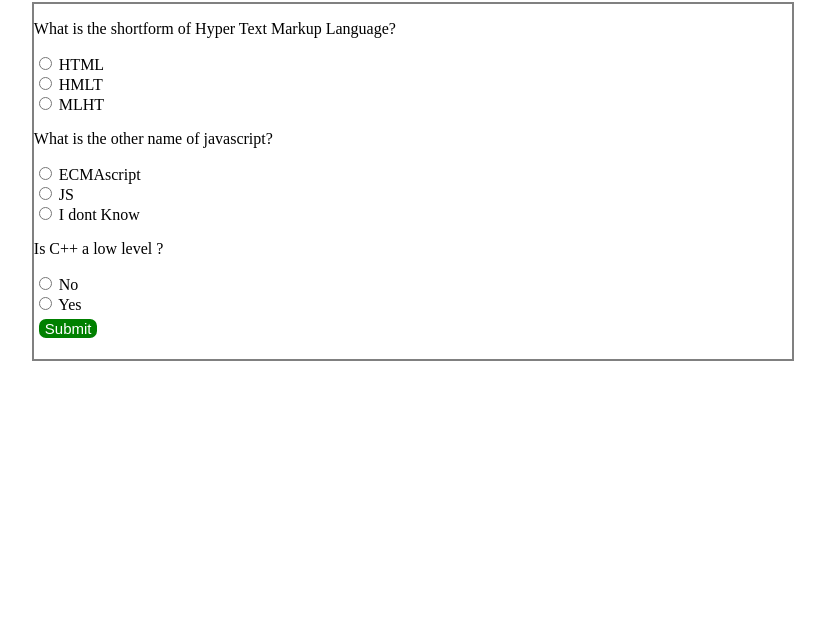
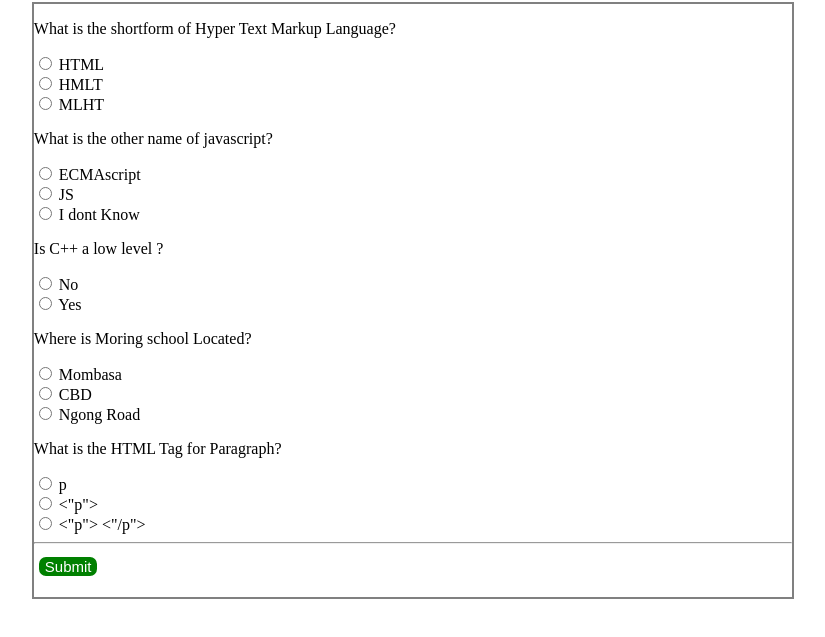
Before and after one commit to kennbeckloff/quiz-test, a plain HTML site: page index.html in a window 1280 px wide. Shown: the part 53-690 px from the top of the page, without its empty margins (227-1052 px from the left). Drawn offline with Linux system fonts and the light colour scheme; a web font is replaced by a local one.

Commit message:
question four and five added

```diff
--- a/index.html
+++ b/index.html
@@ -11,6 +11,7 @@
 </head>
 <body>
   <!-- START -->
+
   <h2 class="board">QUIZ BOARD</h2>
   <div class="container">
     <div class="quizarea">
@@ -19,6 +20,8 @@
             <div class="qu">
               <!-- start of form -->
           <form class="form">
+
+
 <!-- question 1 -->
             <div class="question">
               <p>What is the shortform of Hyper Text Markup Language?</p>
@@ -44,6 +47,8 @@
               </div>
 
             </div>
+
+
 <!-- question 2 -->
  <div class="question">
      <p>What is the other name of javascript?</p>
@@ -69,6 +74,8 @@
                 </label>
           </div>
   </div>
+
+
             <!-- question 3 -->
             <div class="question">
               <p>Is C++ a low level ? </p>
@@ -89,6 +96,63 @@
               </div>
 
             </div>
+
+
+            <!-- question 4 -->
+            <div class="question">
+
+              <p>Where is Moring school Located?</p>
+              <div class="answer">
+                <label>
+                  <input type="radio" name="qn4" value="A">
+                  <span>Mombasa</span>
+                </label>
+              </div>
+
+              <div class="answer">
+                <label>
+                  <input type="radio" name="qn4" value="B">
+                  <span>CBD</span>
+                </label>
+              </div>
+
+              <div class="answer">
+                <label>
+                  <input type="radio" name="qn4" value="C">
+                  <span>Ngong Road</span>
+                </label>
+              </div>
+
+            </div>
+
+            <!-- question 5 -->
+
+            <div class="question">
+
+              <p>What is the HTML Tag for Paragraph?</p>
+              <div class="answer">
+                <label>
+                  <input type="radio" name="qn5" value="A">
+                  <span>p</span>
+                </label>
+              </div>
+
+              <div class="answer">
+                <label>
+                  <input type="radio" name="qn5" value="B">
+                  <span><"p"></span>
+                </label>
+              </div>
+
+              <div class="answer">
+                <label>
+                  <input type="radio" name="qn5" value="C">
+                  <span><"p"> <"/p"></span>
+                </label>
+              </div>
+
+            </div>
+<hr>
             <!-- submit button -->
             <button class="sub">Submit</button>
           </form>
```
